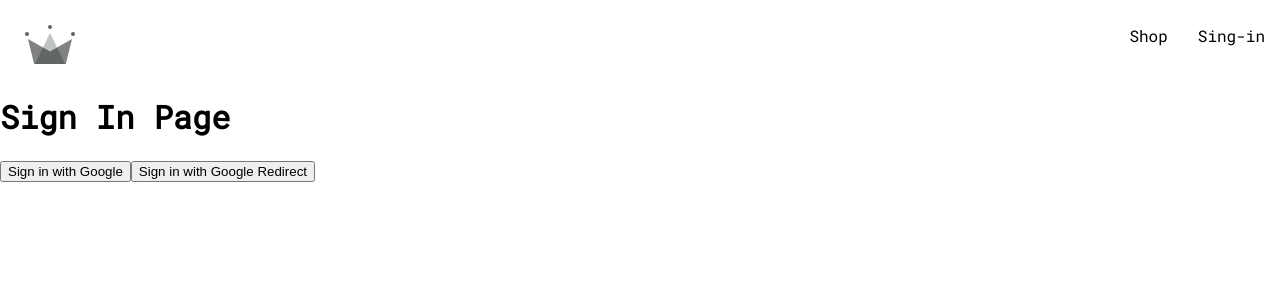
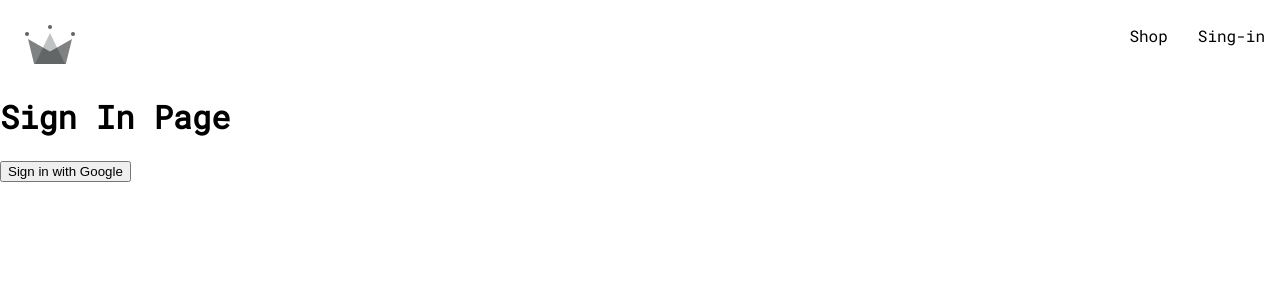
Before and after one commit to killerk3emstar/crown-clothing, a React (Create React App) app: page /sign-in in a window 1280 px wide. Shown: the top 300 px of the page. Built offline with nearby package versions, Linux system fonts and the light colour scheme.

Commit message:
removed Google log-in with redirect

```diff
--- a/src/routes/sign-in/sign-in.component.jsx
+++ b/src/routes/sign-in/sign-in.component.jsx
@@ -1,43 +1,18 @@
-import { useEffect } from "react";
-
-import { getRedirectResult } from "firebase/auth";
-
 import {
-  auth,
   signInWithGooglePopup,
-  signInWithGoogleRedirect,
   createUserDocumentFromAuth,
 } from "../../utilities/firebase/firebase.utilities";
 
 const SignIn = () => {
-  useEffect(() => {
-    (async () => {
-      const response = await getRedirectResult(auth);
-      if (response) {
-        const { user } = response;
-        const userDocRef = await createUserDocumentFromAuth(user);
-      }
-    })();
-  }, []);
-
   const logGoogleUser = async () => {
     const { user } = await signInWithGooglePopup();
     const userDocRef = await createUserDocumentFromAuth(user);
   };
-  /*   const logGoogleRedirectUser = async () => {
-    const { user } = await signInWithGoogleRedirect();
-    // const userDocRef = await createUserDocumentFromAuth(user);
-    console.log(user);
-    console.log({ user });
-  }; */
 
   return (
     <div>
       <h1>Sign In Page</h1>
       <button onClick={logGoogleUser}>Sign in with Google</button>
-      <button onClick={signInWithGoogleRedirect}>
-        Sign in with Google Redirect
-      </button>
     </div>
   );
 };
```
